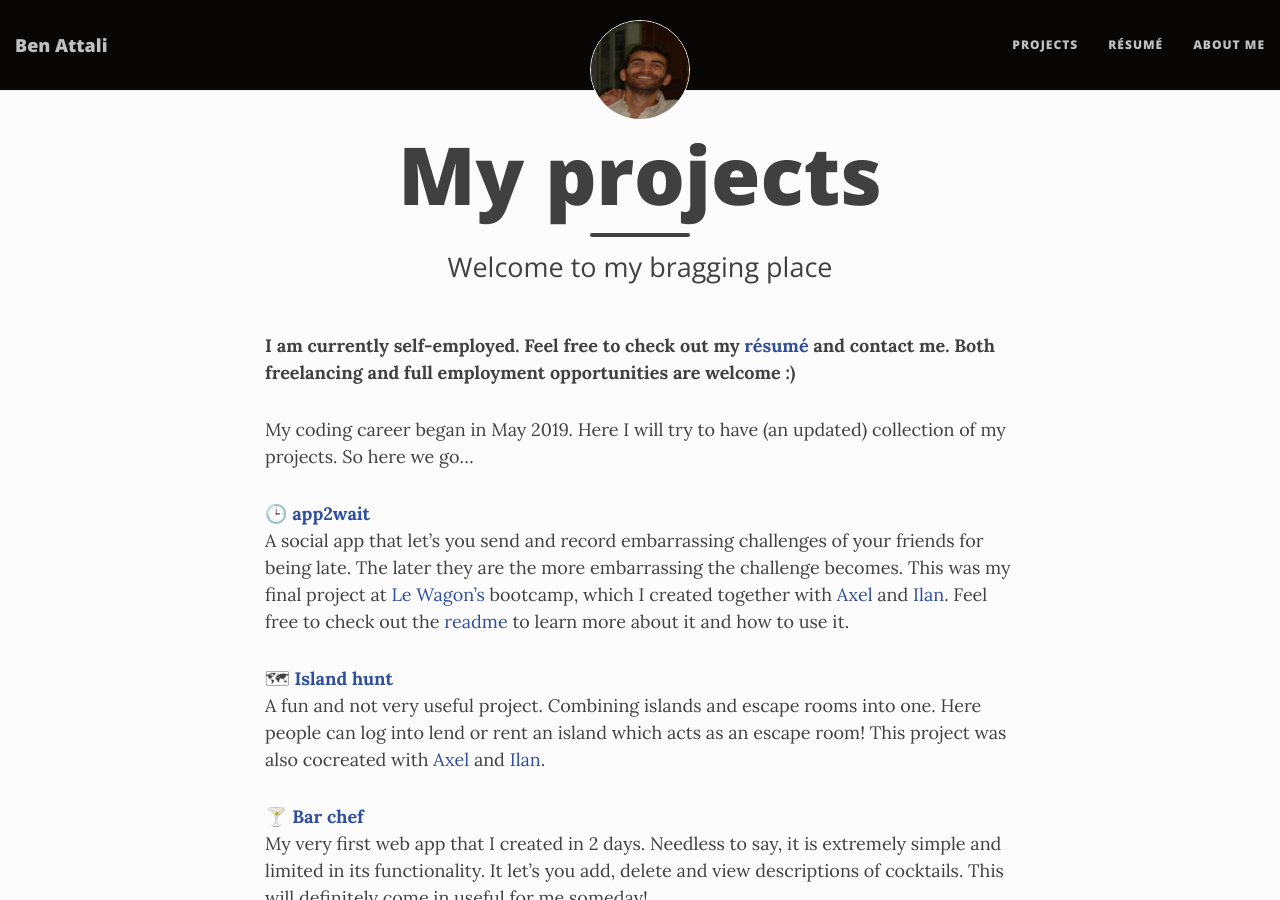
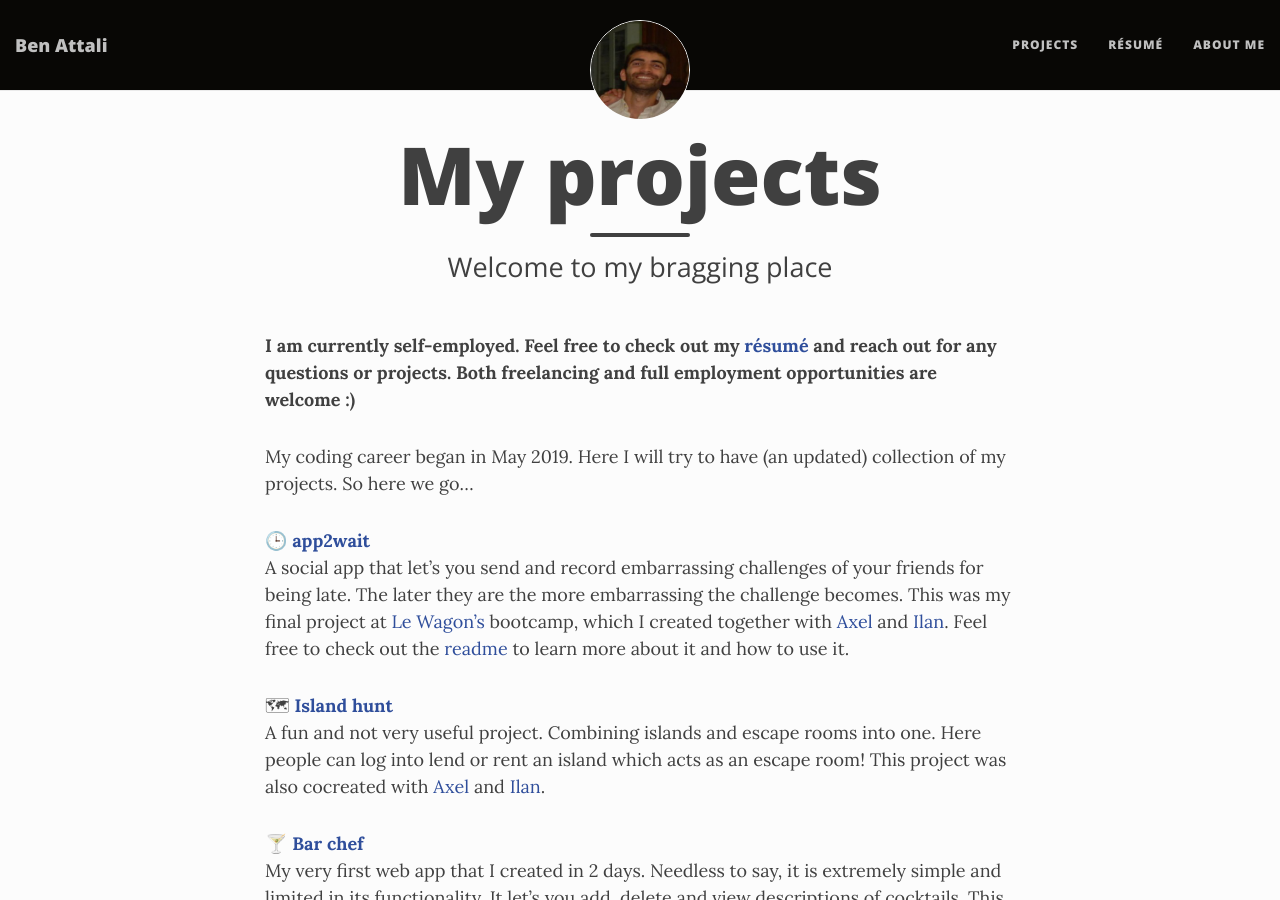
Before and after one commit to benattali/benattali.github.io, a Jekyll site: the page built from projects.md, in a window 1280 px wide and 900 px high. Built offline with Jekyll 4.4.1, drawn with Linux system fonts in a browser that asks for light colours; nearby versions of some CDN libraries.

Commit message:
Update projects.md

```diff
--- a/projects.md
+++ b/projects.md
@@ -5,7 +5,7 @@
 comments: true
 ---
 
-**I am currently self-employed. Feel free to check out my [résumé](https://benattali.github.io/resume) and contact me. Both freelancing and full employment opportunities are welcome :)**
+**I am currently self-employed. Feel free to check out my [résumé](https://benattali.github.io/resume) and reach out for any questions or projects. Both freelancing and full employment opportunities are welcome :)**
 
 My coding career began in May 2019. Here I will try to have (an updated) collection of my projects. So here we go...
 
```
